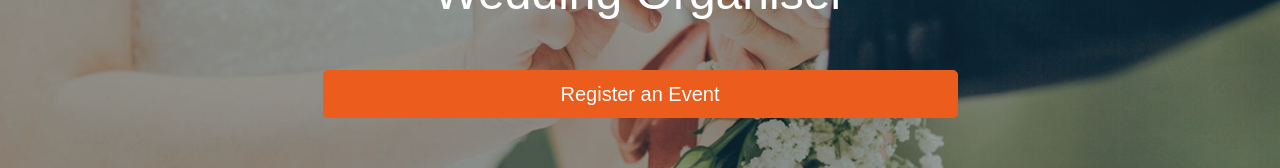
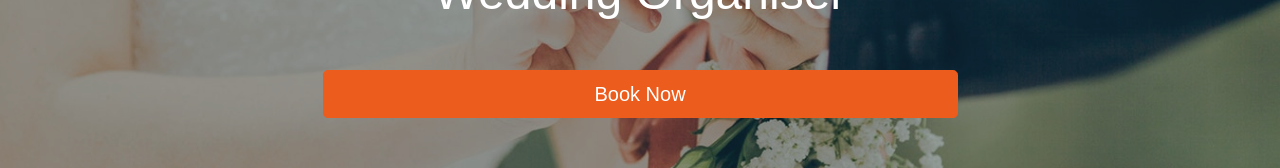
Before and after one commit to whitechdevs/hackday-weddingevent, a React (Create React App) app: page / in a window 1280 px wide. Shown: the part 494-662 px from the top of the page. Built offline with nearby package versions, Linux system fonts and the light colour scheme.

Commit message:
change start button text

```diff
--- a/src/components/Masthead/index.js
+++ b/src/components/Masthead/index.js
@@ -29,7 +29,7 @@ function Masthead(props) {
                       type="submit"
                       className="btn btn-block btn-lg btn-primary"
                     >
-                      Register an Event
+                      Book Now
                     </button>
                     </a>
                   </div>
```
